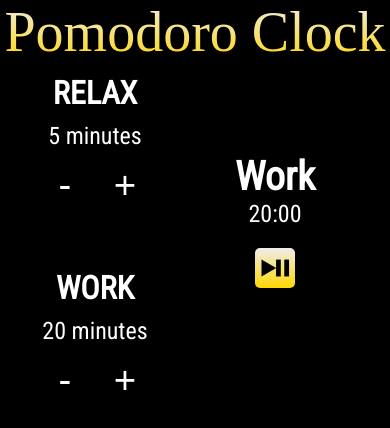
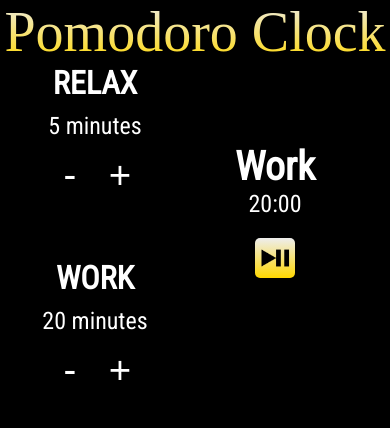
Before and after one commit to walterswoodward/react_pomodoro, a React (Create React App) app: page / in a window 390 px wide. Shown: the top 428 px of the page. Built offline with nearby package versions, Linux system fonts and the light colour scheme; a web font is replaced by a local one.

Commit message:
mobile responsiveness WIP

```diff
--- a/src/App.css
+++ b/src/App.css
@@ -51,7 +51,7 @@ body {
   flex-direction: column;
   width: 250px;
   font-size: 1rem;
-  margin: 10px 0px;
+  /* margin: 10px 0px; */
 }
 
 .setting {
@@ -68,7 +68,7 @@ body {
   width: 50px;
   height: 50px;
   /* border-radius: 100%; */
-  margin: 0px 5px;
+  /* margin: 0px 5px; */
 }
 
 .settings_btns:hover {
```
